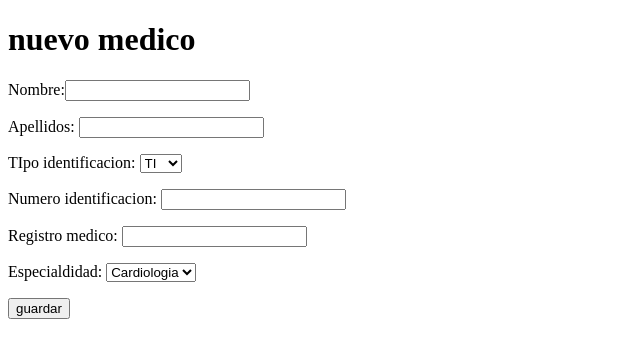
After one commit to rafaellgu/citas_medicas, a Flask app: page /medico/create in a window 1280 px wide. The commit adds this page. Shown: the top 358 px of the page, without its empty margins (0-640 px from the left). Run offline with Flask 3, Linux system fonts and the light colour scheme.

Commit message:
formularios

```diff
--- a/app/routes.py
+++ b/app/routes.py
@@ -1,6 +1,6 @@
-from  . import app
+from  . import app, db
 from .models import Medico, Paciente, Consultorio, Cita
-from flask import render_template
+from flask import render_template, request
 
 #crear ruta para ver el listado de los medicos
 @app.route("/medicos")
@@ -22,3 +22,54 @@ def get_all_pacientes():
 def get_all_citas():
     citas = Cita.query.all()
     return render_template("citase.html" , citas=citas )
+
+#crear ruta traer el medico por id (get)
+@app.route("/medicos/<int:id>")
+def get_medico_by_id(id):
+    #return "id del medico:" + str(id)
+    #taer el medico ppo id utilizando la entidad Medico
+    medico = Medico.query.get(id)
+    #y meterlo a una vista
+    return render_template("medico.html",
+                           med = medico)
+
+@app.route("/paciente/<int:id>")
+def get_paciente_by_id(id):
+    #return "id del medico:" + str(id)
+    #taer el medico ppo id utilizando la entidad Medico
+    paciente = Paciente.query.get(id)
+    #y meterlo a una vista
+    return render_template("paciente.html",
+                           p = Paciente)
+
+#crear una ruta para crear nuevo medico
+@app.route("/medico/create", methods =['GET', 'POST'])
+def crate_medico():
+    #mostrar el formulario: metodo GET
+    if( request.method == 'GET' ):
+        #el usuario ingreso con navegador con http://localhost:5000/medicos/create
+        especialidades = [
+            "Cardiologia",
+            "Pediatria",
+            "Ontologia"
+        ]
+        return render_template("medico_form.html",
+                                especialidades = especialidades )
+
+    ##cuando el usuario presiona el boton de guardar
+    ## los datos del formulario viaja al servidor
+    ##utilizando el metodo POST
+    elif(request.method == 'POST'):
+        #cuando se presiona'guardar'
+        #crear un objeto de tipo medico
+        new_medico = Medico(nombre = request.form ["nombre"],
+                            apellidos = request.form["apellidos"],
+                            tipo_identificacion = request.form["ti"],
+                            numero_identificacion = request.form["ni"],
+                            registro_medico = request.form["rm"],
+                            especialidad = request.form["es"]
+                            )
+        #añadirlo a la sesion sqllchemy
+        db.session.add(new_medico)
+        db.session.commit()
+        return "medico registrado"
--- a/app/templates/citas.html
+++ b/app/templates/citas.html
@@ -3,7 +3,8 @@
 <head>
     <meta charset="UTF-8">
     <meta name="viewport" content="width=device-width, initial-scale=1.0">
-    <title>Document</title>
+    <title>Citas</title>
+    <link rel="stylesheet" href="https://cdnjs.cloudflare.com/ajax/libs/twitter-bootstrap/5.3.2/css/bootstrap.min.css" integrity="sha512-b2QcS5SsA8tZodcDtGRELiGv5SaKSk1vDHDaQRda0htPYWZ6046lr3kJ5bAAQdpV2mmA/4v0wQF9MyU6/pDIAg==" crossorigin="anonymous" referrerpolicy="no-referrer" />
 </head>
 <body>
     <h1> Lista de Citas</h1>
--- /dev/null
+++ b/app/templates/medico_form.html
@@ -0,0 +1,34 @@
+<!DOCTYPE html>
+<html lang="en">
+<head>
+    <meta charset="UTF-8">
+    <meta name="viewport" content="width=hi, initial-scale=1.0">
+    <title>Document</title>
+</head>
+<body>
+    <h1> nuevo medico </h1>
+    <form method="post"action="">
+        <p>Nombre:<input type="text" name="nombre"/> </p>
+        <p>Apellidos: <input type="text" name="apellidos"/></p>
+        <p>TIpo identificacion:
+             <select name="ti" >
+                <option>TI</option>
+                <option>CC</option>
+             </select>
+        </p>
+        <p>Numero identificacion: <input type="text" name="ni"/></p>
+        <p>Registro medico: <input type="text" name="rm"/></p>
+        <p>
+            Especialdidad:
+            <select name="es">
+                {% for especialidad in especialidades %}
+                    <option> {{especialidad}}</option>
+                {% endfor %}
+            </select>
+        </p>
+        <button type="submit">
+            guardar
+        </button>
+    </form>
+</body>
+</html>
```
Also changed, not shown: app/templates/consultorios.html (+8 -1 lines), app/templates/medico.html (added, +20 -0 lines), app/templates/medicos.html (+9 -2 lines), app/templates/paciente.html (added, +19 -0 lines), app/templates/pacientes.html (+8 -1 lines), app/datebase.db.
